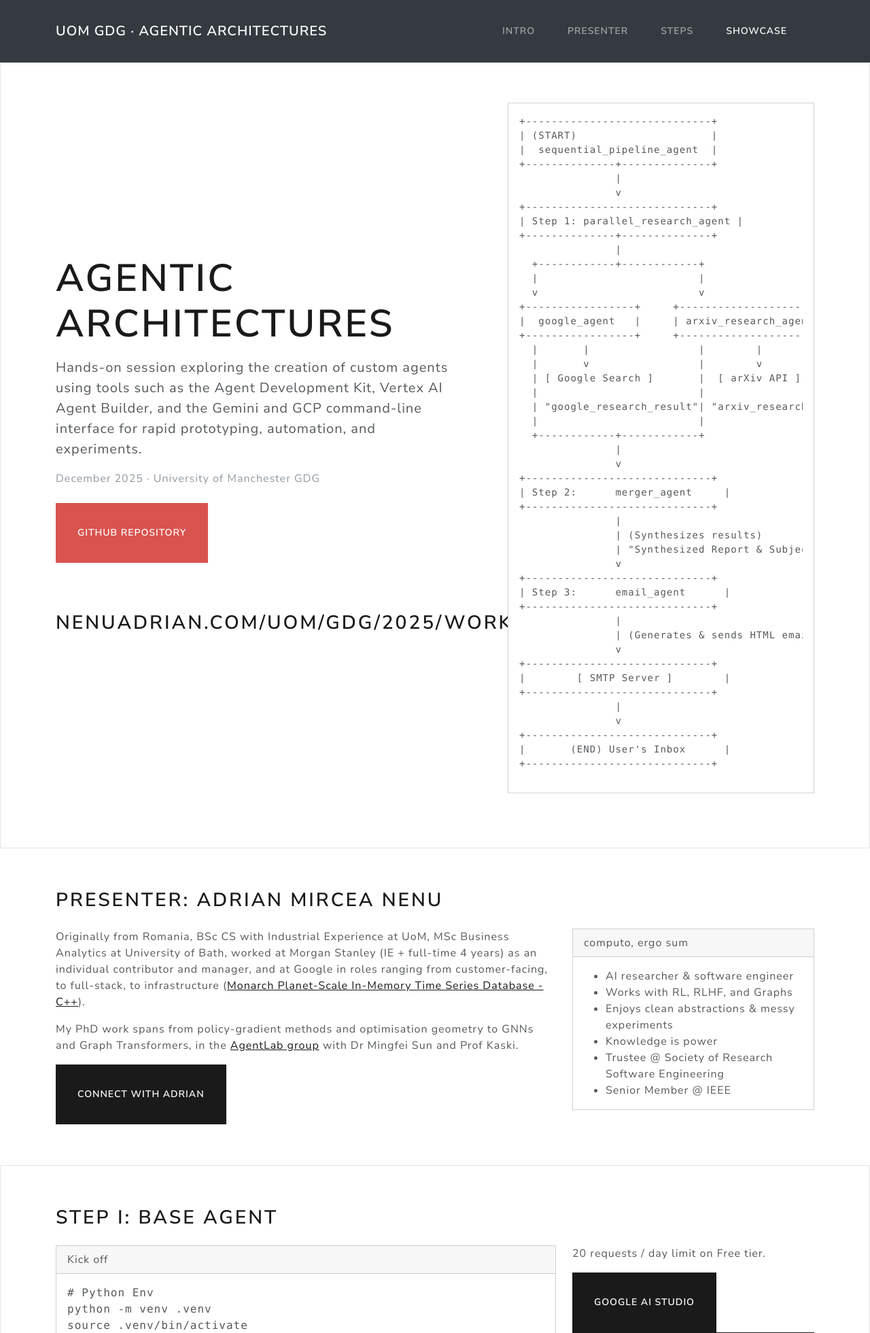
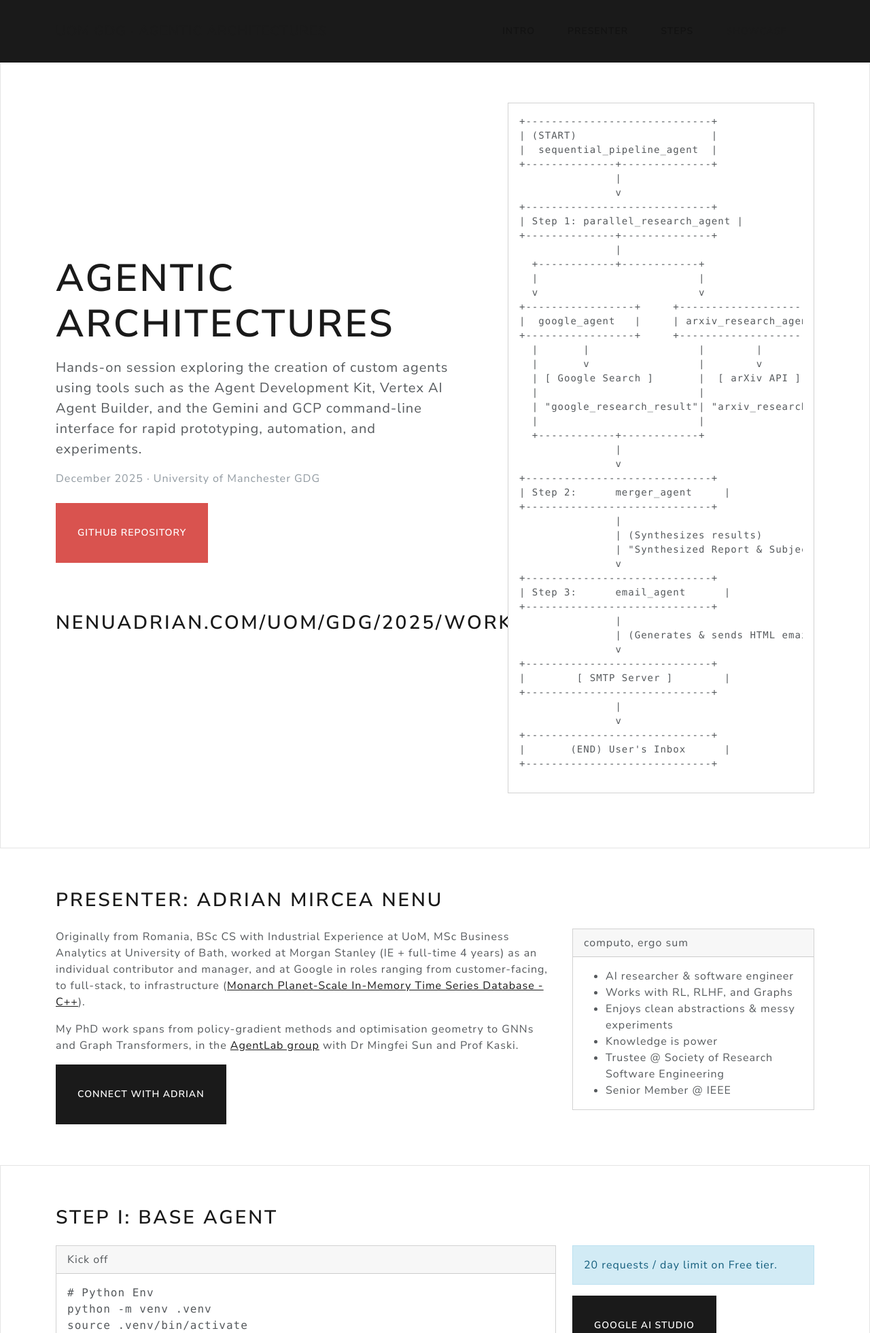
Before and after one commit to nenuadrian/google-agents, a PHP site: page / in a window 1280 px wide. Shown: the top 1961 px of the page at 68% size. Run offline with PHP 8.4, Linux system fonts and the light colour scheme.

Commit message:
snippets

```diff
--- a/workshop/index.php
+++ b/workshop/index.php
@@ -60,7 +60,7 @@ function generate_file_snippets($file)
 <body data-bs-spy="scroll" data-bs-target="#mainNavbar" data-bs-offset="80" tabindex="0">
 
   <!-- Navbar -->
-  <nav id="mainNavbar" class="navbar navbar-expand-lg navbar-dark bg-dark fixed-top">
+  <nav id="mainNavbar" class="navbar navbar-expand-lg bg-primary fixed-top">
     <div class="container">
       <a class="navbar-brand" href="#top">UoM GDG · Agentic Architectures</a>
       <button class="navbar-toggler" type="button" data-bs-toggle="collapse" data-bs-target="#navbarContent">
@@ -241,7 +241,7 @@ adk run adk_research_assistant
           </div>
         </div>
         <div class="col-lg-4">
-          <p>20 requests / day limit on Free tier.</p>
+          <div class="alert alert-dismissible alert-info">20 requests / day limit on Free tier.</div>
           <a href="https://aistudio.google.com/api-keys" target="_blank" class="btn btn-primary btn-lg">
             Google AI Studio
           </a>
@@ -358,6 +358,7 @@ TO_ADDR="YOUR_EMAIL"</code></pre>
               GitHub Repository
             </a>
           </div>
+          <br/>
           <div class="card">
             <div class="card-header">
               Architecture
```
